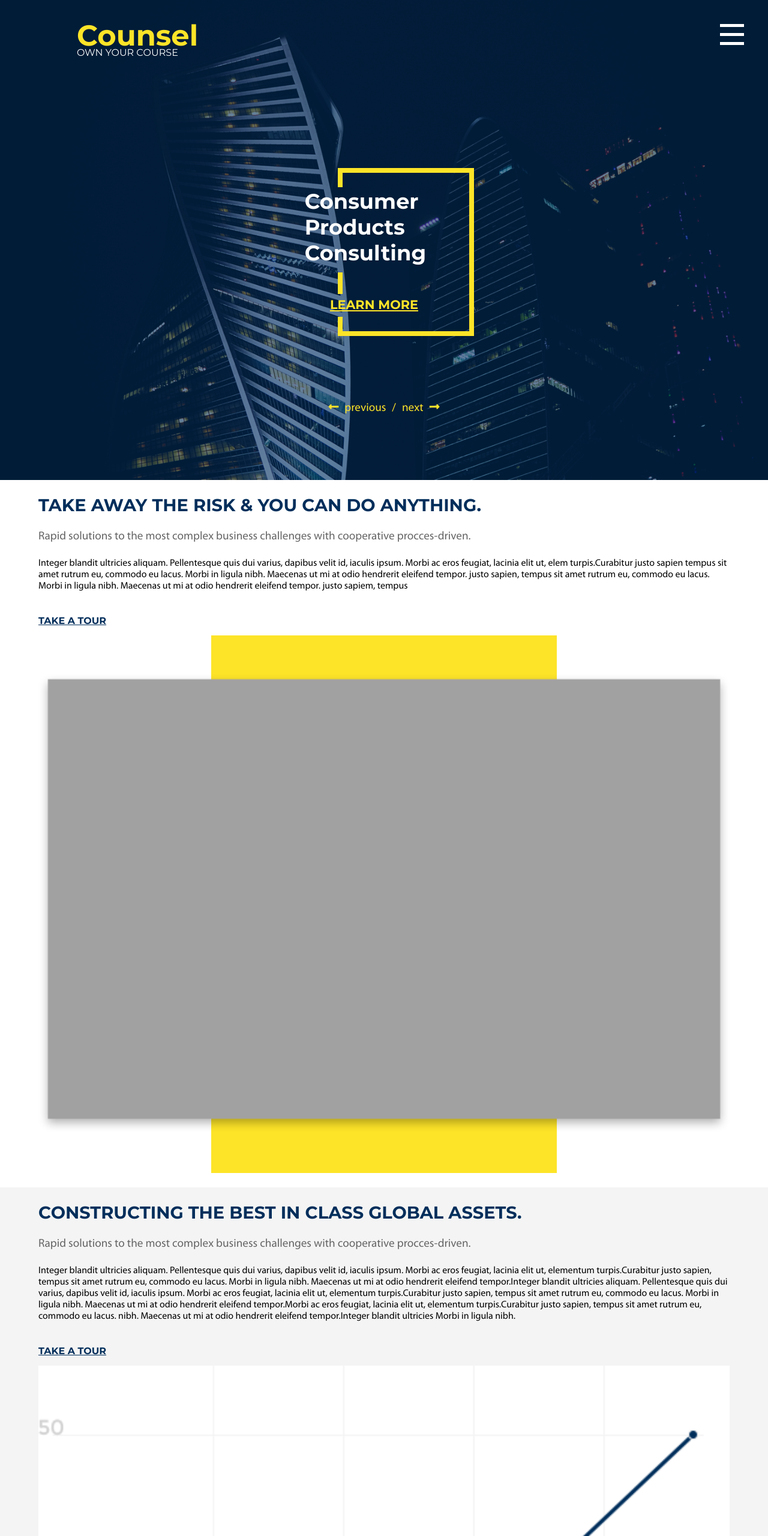
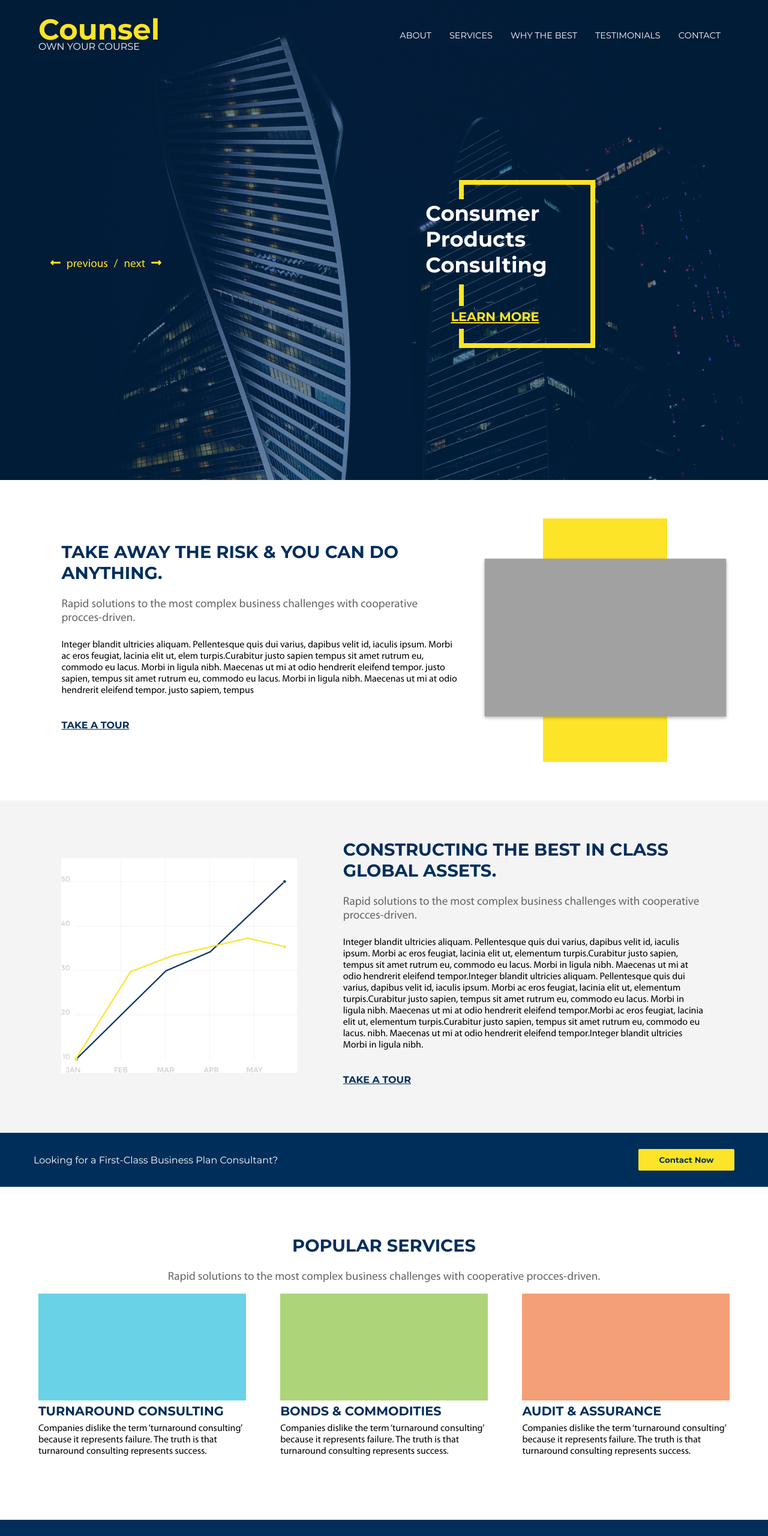
Before and after one commit to Bachu90/Counsel, a plain HTML site: page index.html in a window 1280 px wide. Shown: the top 2560 px of the page at 60% size. Drawn offline with Linux system fonts and the light colour scheme.

Commit message:
17.09.18

```diff
--- a/css/style.css
+++ b/css/style.css
@@ -94,7 +94,7 @@ img {
     display: flex;
     justify-content: stretch;
     align-items: center;
-    padding-top: 30px;
+    padding: 20px 5vw 20px 5vw;
     background-color: transparent;
     transition: background-color .5s;
 }
@@ -105,7 +105,7 @@ img {
 
 .brand {
     flex-basis: 30%;
-    padding-left: 10%;
+    padding-left: 5vw;
 }
 
 .brand span {
@@ -119,7 +119,7 @@ img {
 nav {
     flex-grow: 1;
     text-align: right;
-    padding-right: 10%;
+    /* padding-right: 10%; */
 }
 
 .hamburger {
@@ -232,7 +232,8 @@ header {
 .banner {
     flex-basis: 35%;
     min-height: 200px;
-    width: 100%;
+    max-height: 300px;
+    height: 35vh;
     /* background-color: #ddd; */
     position: relative;
     overflow: hidden;
@@ -367,6 +368,8 @@ main {
 }
 
 .about article {
+    display: flex;
+    flex-direction: column;
     padding: 3vh 5vw;
 }
 
@@ -375,7 +378,6 @@ main {
 }
 
 .about article:nth-child(1) div:nth-child(2) {
-    width: 100%;
     padding: 8vh 0;
     background-image: linear-gradient(90deg, #fff 25%, #fde428 25%, #fde428 75%, #fff 75%);
 }
@@ -395,7 +397,7 @@ main {
 .about-footer {
     background-color: #002e5b;
     flex-basis: 10vh;
-    max-height: 90px;
+    min-height: 90px;
     display: flex;
     align-items: center;
     justify-content: space-around;
@@ -422,6 +424,10 @@ main {
 
 .services {
     padding: 3vh 5vw;
+}
+
+.services h3 {
+    text-align: center;
 }
 
 .services .intro {
@@ -482,6 +488,8 @@ main {
 
 .why-best {
     padding: 3vh 5vw;
+    display: flex;
+    flex-direction: column;
 }
 
 .why-best .video {
@@ -544,11 +552,17 @@ main {
     padding: 3vh 5vw;
 }
 
+.contact h3 {
+    text-align: center;
+}
+
 .contact .intro {
     text-align: center;
 }
 
 .map-container {
+    display: flex;
+    flex-direction: column;
     padding: 3vh 0;
 }
 
@@ -593,6 +607,14 @@ footer ul li {
     margin: 0 5px;
 }
 
+/* MOBILE */
+
+@media (max-width: 768px) and (orientation: landscape) {
+    header {
+        padding-top: 30vh;
+    }
+}
+
 @media (max-height: 639px) {
     .banner-item::after {
         display: none;
@@ -619,3 +641,137 @@ footer ul li {
     }
 
 }
+
+/* TABLETS AND DESKTOP */
+@media (min-width: 768px) {
+    .about article {
+        flex-direction: row;
+        align-items: center;
+        width: 100%;
+        padding: 8vh 5vw;
+    }
+
+    .about article div {
+        padding: 0 3vw;
+    }
+
+    .about article div:first-of-type {
+        flex-basis: 70vw;
+    }
+
+    .about article div:last-child {
+        flex-grow: 1;
+    }
+
+    .about article:nth-child(2) div:first-child {
+        order: 1;
+    }
+
+    .services {
+        padding: 10vh 5vw;
+    }
+
+    .services-container {
+        flex-direction: row;
+        justify-content: space-between;
+    }
+
+    .counter div {
+        flex-basis: 20%;
+    }
+
+    .why-best {
+        padding: 8vh 5vw;
+        width: 100%;
+        flex-direction: row;
+        align-items: center;
+        justify-content: space-between;
+    }
+
+    .why-best div {
+        padding: 0 3vw;
+    }
+
+    .why-best div:first-child {
+        flex-basis: 80vw;
+        order: 2;
+    }
+
+    .contact {
+        padding: 5vh 5vw;
+    }
+
+    .map-container {
+        flex-direction: row;
+        justify-content: space-between;
+    }
+
+    .map-item {
+        padding: 0 2vw;
+    }
+
+}
+
+/* DESKTOP */
+@media (min-width: 992px) {
+
+    .brand {
+        padding: 0;
+    }
+
+    .hamburger {
+        display: none;
+    }
+
+    .menu {
+        display: flex;
+        flex-direction: row;
+        justify-content: flex-end;
+        align-items: center;
+        position: relative;
+        top: 0;
+        right: 0;
+        z-index: 0;
+        width: auto;
+        height: auto;
+        background-color: transparent;
+        list-style-type: none;
+        transition: .3s;
+    }
+
+    .menu-item {
+        padding: 0 15px;
+    }
+
+    .menu-item a {
+        font-family: 'Montserrat-Regular';
+        font-size: 0.9rem;
+        color: #fff;
+        text-transform: uppercase;
+        text-decoration: none;
+    }
+
+    header {
+        flex-direction: row;
+        justify-content: flex-start;
+        align-items: center;
+        padding: 10vh 5vw 0 5vw;
+    }
+
+    .banner {
+        flex-grow: 1;
+
+    }
+
+    .pagination {
+        flex-basis: 35%;
+        order: 0;
+        justify-content: flex-start;
+    }
+
+    .testimonials {
+        padding: 15vh 5vw;
+    }
+
+
+}
```
